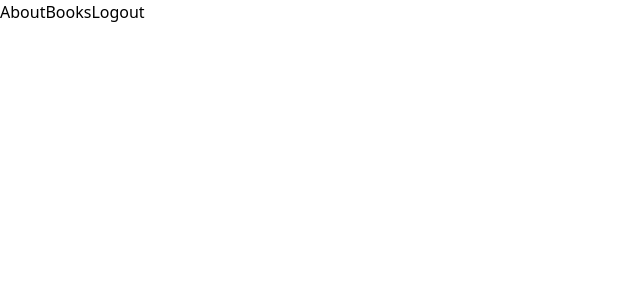
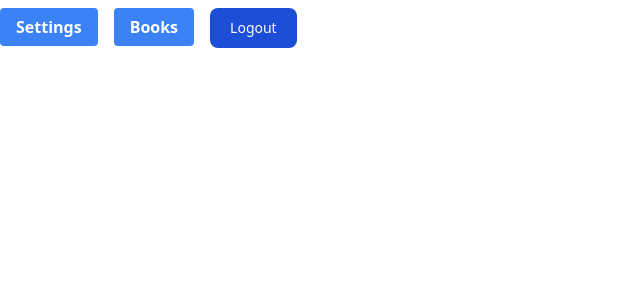
Before and after one commit to ftaskoski/ReadEase, a Vue app: page / in a window 1280 px wide. Shown: the top 300 px of the page, without its empty margins (0-640 px from the left). Built offline with nearby package versions, Linux system fonts and the light colour scheme; sample sign-in values are in the browser's storage.

Commit message:
settings page

```diff
--- a/src/router/index.ts
+++ b/src/router/index.ts
@@ -1,5 +1,5 @@
 import { createRouter, createWebHistory } from "vue-router";
-import AboutVue from "@/views/About.vue";
+import SettingsVue from "@/views/Settings.vue";
 import HomeVue from "@/views/Home.vue";
 import { isAuthenticated, loadUserFromLocalStorage } from "@/store/authStore";
 import LoginVue from "@/views/Login.vue";
@@ -17,9 +17,9 @@ const router = createRouter({
       },
     },
     {
-      path: "/about",
-      name: "about",
-      component: AboutVue,
+      path: "/settings",
+      name: "settings",
+      component: SettingsVue,
       meta: {
         requiresAuth: true,
       },
--- a/src/views/Home.vue
+++ b/src/views/Home.vue
@@ -1,8 +1,8 @@
 <template>
   <div>
-    <RouterLink to="/about">About</RouterLink>
-    <RouterLink to="/books">Books</RouterLink>
-    <button @click="logout">Logout</button>
+    <RouterLink class="mr-4 bg-blue-500 hover:bg-blue-700 text-white font-bold py-2 px-4 rounded" to="/settings">Settings</RouterLink>
+    <RouterLink class="mr-4 bg-blue-500 hover:bg-blue-700 text-white font-bold py-2 px-4 rounded" to="/books">Books</RouterLink>
+    <button class="text-white bg-blue-700 hover:bg-blue-800 focus:ring-4 focus:outline-none focus:ring-blue-300 font-medium rounded-lg text-sm w-full sm:w-auto px-5 py-2.5 text-center mt-2" @click="logout">Logout</button>
   </div>
 </template>
 
```
Also changed, not shown: src/views/Settings.vue (renamed from src/views/About.vue).
